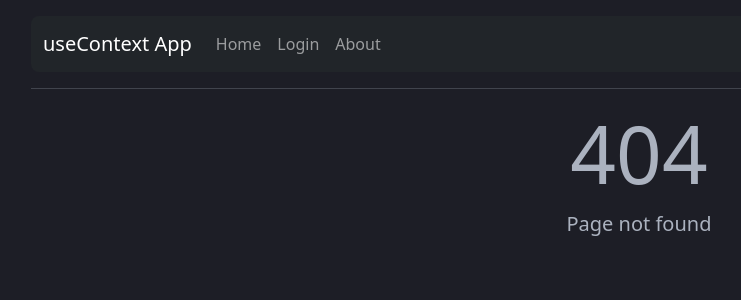
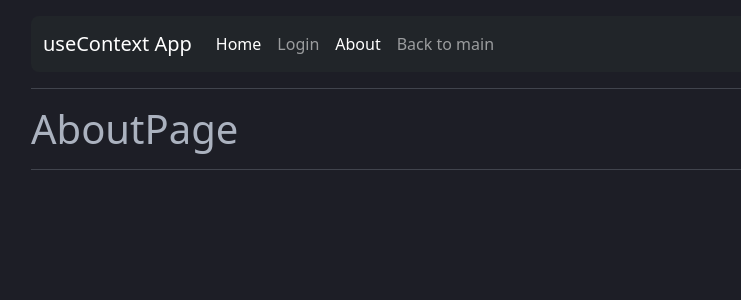
Before and after one commit to sudoalx/hook-app, a React (Vite) app: page /useContext/about in a window 1280 px wide. Before the commit this address had no page. Shown: the top 300 px of the page, without its empty margins (1-742 px from the left). Built offline with nearby package versions, Linux system fonts and the light colour scheme.

Commit message:
Update routes and navbar in useContext App

```diff
--- a/src/09-useContext/MainApp.jsx
+++ b/src/09-useContext/MainApp.jsx
@@ -6,13 +6,12 @@ import { UserProvider } from "./context/UserProvider";
 export const MainApp = () => {
   return (
     <UserProvider>
-      <Navbar />
+      <Navbar pageName={"useContext App"} base={"/useContext"} />
       <hr />
-
       <Routes>
-        <Route path="/" element={<HomePage />} />
-        <Route path="/about" element={<AboutPage />} />
-        <Route path="/login" element={<LoginPage />} />
+        <Route path="/useContext" element={<HomePage />} />
+        <Route path="/useContext/about" element={<AboutPage />} />
+        <Route path="/useContext/login" element={<LoginPage />} />
         <Route path="*" element={<FourOhFour />} />
       </Routes>
     </UserProvider>
--- a/src/09-useContext/components/Navbar.jsx
+++ b/src/09-useContext/components/Navbar.jsx
@@ -1,11 +1,12 @@
+import propTypes from "prop-types";
 import { Link, NavLink } from "react-router-dom";
 import "../../scss/styles.scss";
-export const Navbar = () => {
+export const Navbar = ({ pageName, base }) => {
   return (
     <nav className="navbar navbar-expand-lg navbar-dark bg-dark rounded-3">
       <div className="container-fluid">
-        <Link className="navbar-brand" to={"/"}>
-          useContext App
+        <Link className="navbar-brand" to={base}>
+          {pageName}
         </Link>
         <button
           className="navbar-toggler"
@@ -21,18 +22,23 @@ export const Navbar = () => {
         <div className="collapse navbar-collapse" id="navbarSupportedContent">
           <ul className="navbar-nav me-auto mb-2 mb-lg-0">
             <li className="nav-item">
-              <NavLink className={"nav-link"} to={"/"}>
+              <NavLink className={"nav-link"} to={base}>
                 Home
               </NavLink>
             </li>
             <li className="nav-item">
-              <NavLink className={"nav-link"} to={"/login"}>
+              <NavLink className={"nav-link"} to={base + "/login"}>
                 Login
               </NavLink>
             </li>
             <li className="nav-item">
-              <NavLink className={"nav-link"} to={"/about"}>
+              <NavLink className={"nav-link"} to={base + "/about"}>
                 About
+              </NavLink>
+            </li>
+            <li className="nav-item">
+              <NavLink className={"nav-link"} to={"/"}>
+                Back to main
               </NavLink>
             </li>
           </ul>
@@ -41,3 +47,13 @@ export const Navbar = () => {
     </nav>
   );
 };
+
+Navbar.propTypes = {
+  pageName: propTypes.string,
+  base: propTypes.string,
+};
+
+Navbar.defaultProps = {
+  pageName: "Hooks App",
+  base: "/",
+};
```
